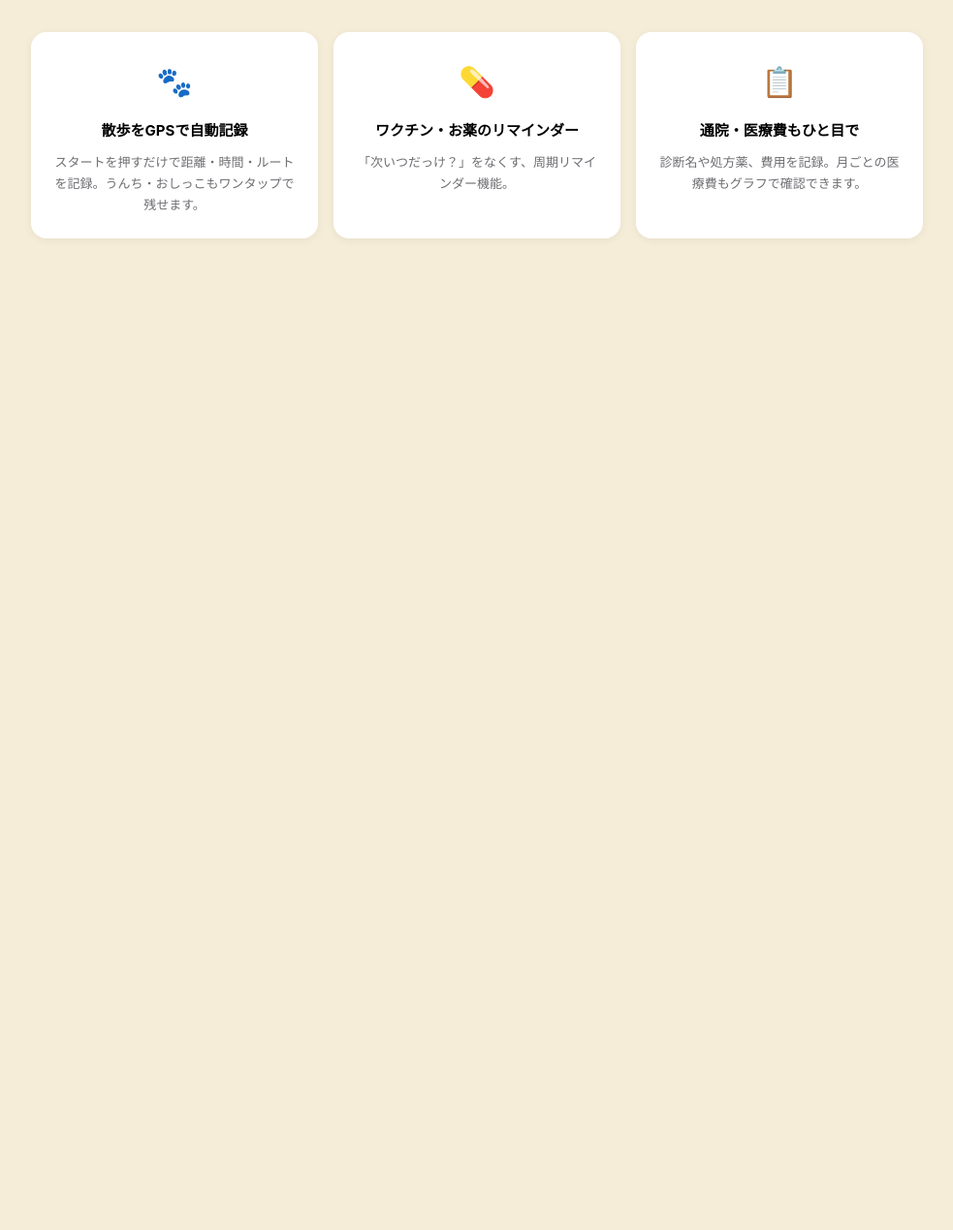
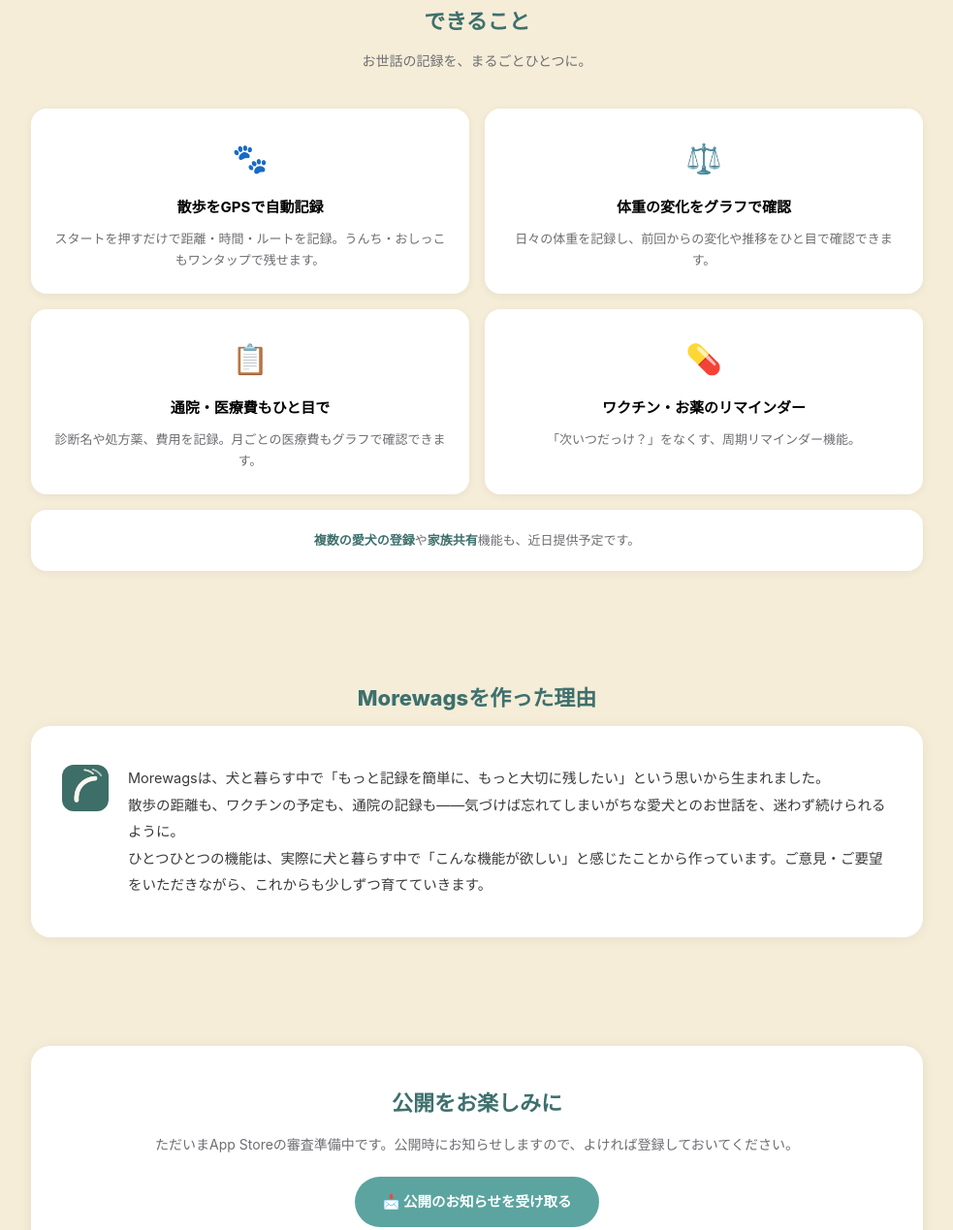
Before and after one commit to TAKUMI13kmc/morewags-site, a plain HTML site: page index.html in a window 1280 px wide. Shown: the part 1261-2530 px from the top of the page at 97% size, without its empty margins (148-1131 px from the left). Before the commit the page ends 2196 px from the top, so only its background shows below. Drawn offline with Linux system fonts and the light colour scheme.

Commit message:
improve: 次の行動導線・ベネフィット訴求・体重管理カード・作った理由セクションを追加
- 主要CTAを「お問い合わせ」から「公開のお知らせを受け取る」に変更（mailto、事前登録の代替）
- ファーストビューに機能→便益のコピーを追加
- 「できること」に体重管理カードを追加（4項目に）
- 「Morewagsを作った理由」セクションを新設
- 実装状況の表現を「近日提供予定」に統一

```diff
--- a/index.html
+++ b/index.html
@@ -23,13 +23,16 @@
   }
   nav .brand { display: flex; align-items: center; gap: 8px; font-weight: 700; font-size: 15px; color: #3E706D; }
   nav .brand img { width: 26px; height: 26px; border-radius: 7px; }
-  nav a.nav-link { font-size: 13px; color: #3E706D; text-decoration: none; font-weight: 600; }
+  nav a.nav-link {
+    font-size: 13px; color: #fff; text-decoration: none; font-weight: 700;
+    background: #5BA4A0; padding: 9px 16px; border-radius: 999px;
+  }
 
   header.hero {
     background: #3D6E68;
     color: #fff;
     text-align: center;
-    padding: 56px 20px 64px;
+    padding: 56px 20px 48px;
   }
   .app-icon-hero { width: 84px; height: 84px; border-radius: 20px; margin: 0 auto 20px; display: block; box-shadow: 0 6px 20px rgba(0,0,0,0.25); }
   .badge {
@@ -38,7 +41,15 @@
     letter-spacing: 0.5px;
   }
   h1 { font-size: 32px; font-weight: 800; letter-spacing: -0.5px; line-height: 1.5; margin-bottom: 14px; }
-  header.hero p.lead { font-size: 15px; opacity: 0.92; max-width: 460px; margin: 0 auto; }
+  header.hero p.lead { font-size: 15px; opacity: 0.92; max-width: 460px; margin: 0 auto 28px; }
+
+  .btn {
+    display: inline-flex; align-items: center; gap: 6px;
+    background: #5BA4A0; color: #fff; text-decoration: none;
+    padding: 13px 28px; border-radius: 999px; font-weight: 700; font-size: 14.5px;
+    box-shadow: 0 6px 18px rgba(0,0,0,0.2);
+  }
+  .btn-ghost { background: rgba(255,255,255,0.14); border: 1.5px solid rgba(255,255,255,0.5); box-shadow: none; }
 
   main { max-width: 960px; margin: 0 auto; padding: 0 20px; }
 
@@ -56,7 +67,7 @@
     scroll-snap-align: start; flex-shrink: 0;
   }
 
-  .features { display: grid; grid-template-columns: repeat(3, 1fr); gap: 16px; }
+  .features { display: grid; grid-template-columns: repeat(2, 1fr); gap: 16px; }
   .feature-card {
     background: #fff; border-radius: 16px; padding: 24px 20px; text-align: center;
     box-shadow: 0 2px 10px rgba(0,0,0,0.06);
@@ -68,8 +79,17 @@
   .roadmap-note {
     background: #fff; border-radius: 16px; padding: 20px 24px; text-align: center;
     font-size: 13px; color: #6E6E73; box-shadow: 0 2px 10px rgba(0,0,0,0.06);
+    margin-top: 16px;
   }
   .roadmap-note strong { color: #3E706D; }
+
+  .story {
+    background: #fff; border-radius: 20px; padding: 40px 32px;
+    box-shadow: 0 2px 14px rgba(0,0,0,0.06);
+    display: flex; align-items: flex-start; gap: 20px;
+  }
+  .story img { width: 48px; height: 48px; border-radius: 12px; flex-shrink: 0; }
+  .story p { font-size: 14.5px; color: #3A3A3A; line-height: 1.9; }
 
   .cta {
     background: #fff; border-radius: 20px; padding: 40px 24px; text-align: center;
@@ -77,11 +97,7 @@
   }
   .cta h2 { margin-bottom: 10px; }
   .cta p { color: #6E6E73; font-size: 14px; margin-bottom: 20px; }
-  .btn {
-    display: inline-flex; align-items: center; gap: 6px;
-    background: #5BA4A0; color: #fff; text-decoration: none;
-    padding: 12px 26px; border-radius: 999px; font-weight: 700; font-size: 14px;
-  }
+  .cta .btn { background: #5BA4A0; box-shadow: none; }
 
   footer { text-align: center; font-size: 12px; color: #8E8E93; padding: 24px 20px 48px; }
   footer .footer-links { margin-top: 6px; }
@@ -91,6 +107,7 @@
     h1 { font-size: 26px; }
     .features { grid-template-columns: 1fr; }
     .shots img { height: 300px; }
+    .story { flex-direction: column; }
   }
 </style>
 </head>
@@ -98,21 +115,22 @@
 
 <nav>
   <div class="brand"><img src="icon.png" alt="Morewags"> Morewags</div>
-  <a class="nav-link" href="https://takumi13kmc.github.io/morewags-legal/support.html">お問い合わせ</a>
+  <a class="nav-link" href="mailto:liverpool13hana@gmail.com?subject=Morewags%20公開のお知らせを希望します&body=このまま送信していただければ、公開時にお知らせします。">お知らせを受け取る</a>
 </nav>
 
 <header class="hero">
   <img class="app-icon-hero" src="icon.png" alt="Morewags">
   <div class="badge">近日 App Store にて公開予定</div>
   <h1>愛犬との毎日を、<br>もっとしっぽが揺れる日々に。</h1>
-  <p class="lead">散歩のGPS記録・体重管理・通院記録・ワクチンリマインダーを、ひとつのアプリにまとめました。</p>
+  <p class="lead">毎日のお世話を、もっと簡単に。散歩も体重も通院記録も、大切な記録をいつでも見返せるように。</p>
+  <a class="btn" href="mailto:liverpool13hana@gmail.com?subject=Morewags%20公開のお知らせを希望します&body=このまま送信していただければ、公開時にお知らせします。">📩 公開のお知らせを受け取る</a>
 </header>
 
 <main>
 
   <section id="shots">
     <h2>アプリの中身</h2>
-    <p class="section-lead">記録はシンプルに、続けやすく。</p>
+    <p class="section-lead">愛犬の記録を、無理なく毎日の習慣に。</p>
     <div class="shots">
       <img src="shots/01-walk.png" alt="おさんぽGPS地図">
       <img src="shots/02-reminders.png" alt="ワクチン・お薬リマインダー">
@@ -132,29 +150,43 @@
         <p>スタートを押すだけで距離・時間・ルートを記録。うんち・おしっこもワンタップで残せます。</p>
       </div>
       <div class="feature-card">
-        <div class="emoji">💊</div>
-        <h3>ワクチン・お薬のリマインダー</h3>
-        <p>「次いつだっけ？」をなくす、周期リマインダー機能。</p>
+        <div class="emoji">⚖️</div>
+        <h3>体重の変化をグラフで確認</h3>
+        <p>日々の体重を記録し、前回からの変化や推移をひと目で確認できます。</p>
       </div>
       <div class="feature-card">
         <div class="emoji">📋</div>
         <h3>通院・医療費もひと目で</h3>
         <p>診断名や処方薬、費用を記録。月ごとの医療費もグラフで確認できます。</p>
       </div>
+      <div class="feature-card">
+        <div class="emoji">💊</div>
+        <h3>ワクチン・お薬のリマインダー</h3>
+        <p>「次いつだっけ？」をなくす、周期リマインダー機能。</p>
+      </div>
+    </div>
+    <div class="roadmap-note">
+      <strong>複数の愛犬の登録</strong>や<strong>家族共有</strong>機能も、近日提供予定です。
     </div>
   </section>
 
-  <section id="roadmap">
-    <div class="roadmap-note">
-      <strong>複数の愛犬の登録</strong>や<strong>家族共有</strong>機能も、近日追加予定です。
+  <section id="story">
+    <h2>Morewagsを作った理由</h2>
+    <div class="story">
+      <img src="icon.png" alt="">
+      <p>
+        Morewagsは、犬と暮らす中で「もっと記録を簡単に、もっと大切に残したい」という思いから生まれました。<br>
+        散歩の距離も、ワクチンの予定も、通院の記録も——気づけば忘れてしまいがちな愛犬とのお世話を、迷わず続けられるように。<br>
+        ひとつひとつの機能は、実際に犬と暮らす中で「こんな機能が欲しい」と感じたことから作っています。ご意見・ご要望をいただきながら、これからも少しずつ育てていきます。
+      </p>
     </div>
   </section>
 
   <section id="cta">
     <div class="cta">
       <h2>公開をお楽しみに</h2>
-      <p>ただいまApp Storeの審査準備中です。公開まで、もう少しお待ちください。</p>
-      <a class="btn" href="mailto:liverpool13hana@gmail.com">✉ お問い合わせ</a>
+      <p>ただいまApp Storeの審査準備中です。公開時にお知らせしますので、よければ登録しておいてください。</p>
+      <a class="btn" href="mailto:liverpool13hana@gmail.com?subject=Morewags%20公開のお知らせを希望します&body=このまま送信していただければ、公開時にお知らせします。">📩 公開のお知らせを受け取る</a>
     </div>
   </section>
 
```
